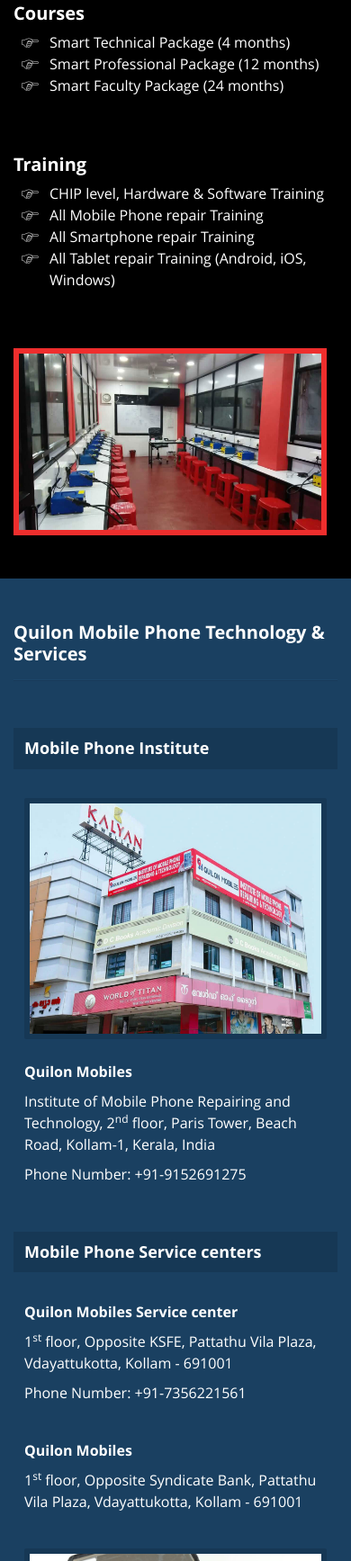
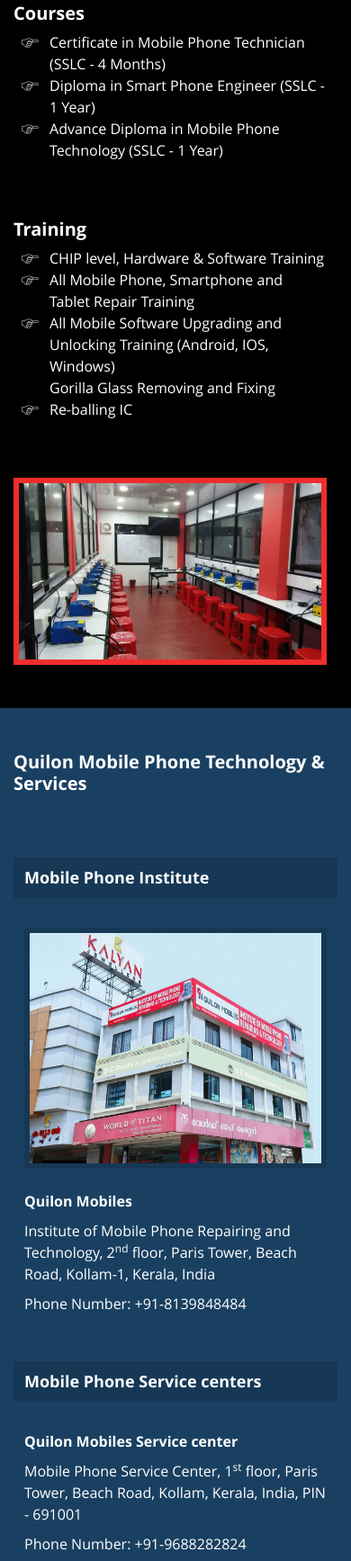
Before and after one commit to QuilonMobiles/quilonmobiles.github.io, a plain HTML site: page index.html in a window 390 px wide. Shown: the part 1596-3331 px from the top of the page at 90% size. Drawn offline with Linux system fonts and the light colour scheme.

Commit message:
courses, training, phone number and address changes
courses, training, phone number and address changes updated.

```diff
--- a/index.html
+++ b/index.html
@@ -89,9 +89,9 @@
           <div class="QLMob_Institute_2">
             <h3>Courses</h3>
             <ul>
-              <li>Smart Technical Package (4 months)</li>
-              <li>Smart Professional Package (12 months)</li>
-              <li>Smart Faculty Package (24 months)</li>
+		<li>Certificate in Mobile Phone Technician (SSLC - 4 Months)</li>
+		<li>Diploma in Smart Phone Engineer (SSLC - 1 Year)</li>
+		<li>Advance Diploma in Mobile Phone Technology (SSLC - 1 Year)</li>
             </ul>
           </div>
         </div>
@@ -99,10 +99,11 @@
           <div class="QLMob_Institute_2">
             <h3>Training</h3>
             <ul>
-              <li>CHIP level, Hardware &amp; Software Training</li>
-              <li>All Mobile Phone repair Training</li>
-              <li>All Smartphone repair Training</li>
-              <li>All Tablet repair Training (Android, iOS, Windows)</li>
+		<li>CHIP level, Hardware & Software Training</li>
+		<li>All Mobile Phone, Smartphone and Tablet Repair Training</li>
+		<li>All Mobile Software Upgrading and Unlocking Training (Android, IOS, Windows)</li>
+		</li>Gorilla Glass Removing and Fixing</li>
+		<li>Re-balling IC</li>
             </ul>
           </div>
         </div>
@@ -138,7 +139,7 @@
             <address>
             <p><strong>Quilon Mobiles</strong></p>
             <p>Institute of Mobile Phone Repairing and Technology, 2<sup>nd</sup> floor, Paris Tower, Beach Road, Kollam-1, Kerala, India</p>
-            <p>Phone Number: <a href="tel:+919152691275">+91-9152691275</a></p>
+            <p>Phone Number: <a href="tel:00918139848484">+91-8139848484</a></p>
             </address>
           </div>
         </div>
@@ -153,19 +154,19 @@
           <div class="QLMob_Techno_2_1">
             <address>
             <p><strong>Quilon Mobiles Service center</strong></p>
-            <p>1<sup>st</sup> floor, Opposite KSFE, Pattathu Vila Plaza, Vdayattukotta, Kollam - 691001</p>
-            <p>Phone Number: <a href="tel:+917356221561">+91-7356221561</a></p>
+            <p>Mobile Phone Service Center, 1<sup>st</sup> floor, Paris Tower, Beach Road, Kollam, Kerala, India, PIN - 691001</p>
+            <p>Phone Number: <a href="tel:00919688282824">+91-9688282824</a></p>
             </address>
           </div>
         </div>
-        <div class="col-sm-6">
+<!--         <div class="col-sm-6">
           <div class="QLMob_Techno_2_1">
             <address>
             <p><strong>Quilon Mobiles</strong></p>
             <p>1<sup>st</sup> floor, Opposite Syndicate Bank, Pattathu Vila Plaza, Vdayattukotta, Kollam - 691001</p>
             </address>
           </div>
-        </div>
+        </div> -->
         <div class="col-sm-4">
           <div class="QLMob_Techno_2"> <img src="images/quilon_mobiles/1.jpg" width="720" height="400" alt="Mobile Phone Services - Quilon Mobiles"></div>
         </div>
```
